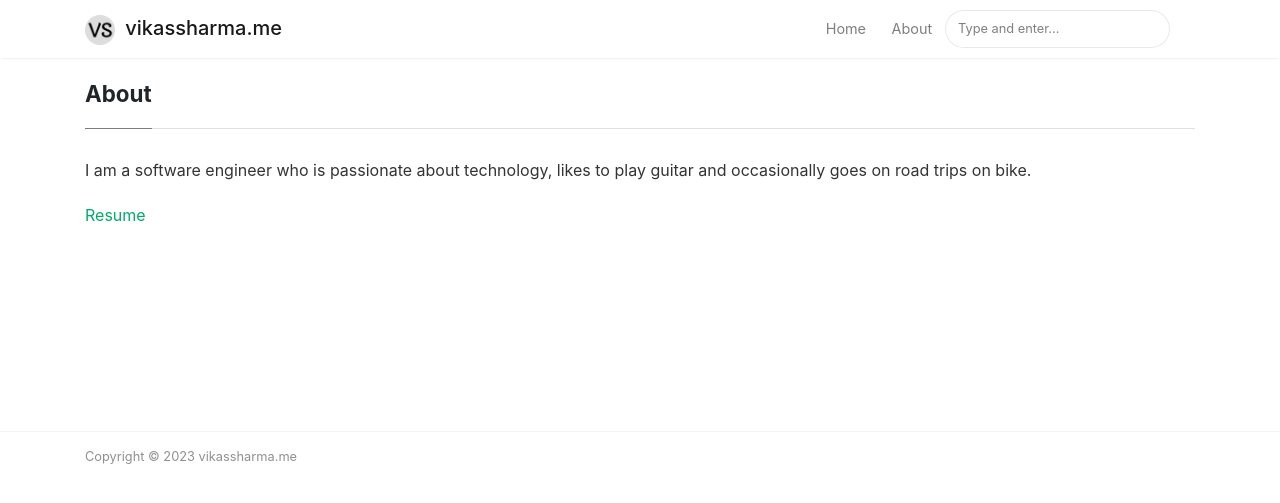
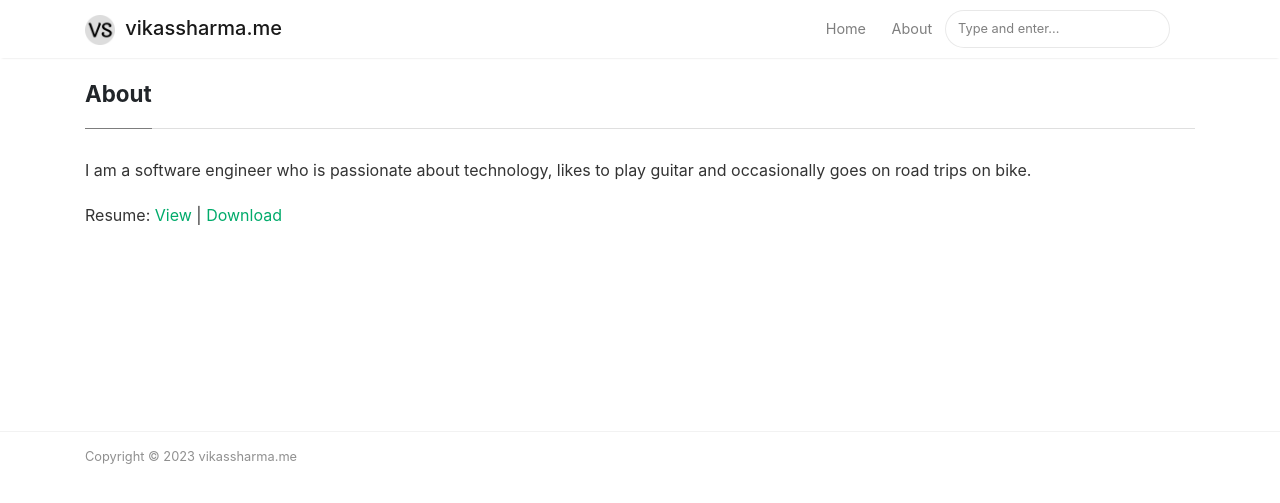
Before and after one commit to vikas3045/vikas3045.github.io, a Jekyll site: the page built from about.markdown, in a window 1280 px wide. Shown: the top 503 px of the page. Built offline with Jekyll 4.4.1, drawn with Linux system fonts in a browser that asks for light colours; nearby versions of some CDN libraries.

Commit message:
Resume link updated

```diff
--- a/about.markdown
+++ b/about.markdown
@@ -6,4 +6,4 @@ permalink: /about/
 
 I am a software engineer who is passionate about technology, likes to play guitar and occasionally goes on road trips on bike.
 
-<a href="/resume">Resume</a>
+Resume: <a href="/resume">View</a> <span>|</span> <a href="/resume.pdf" target="_blank">Download</a>
```
Also changed, not shown: resume.md (+1 -1 lines), 1 other file.
